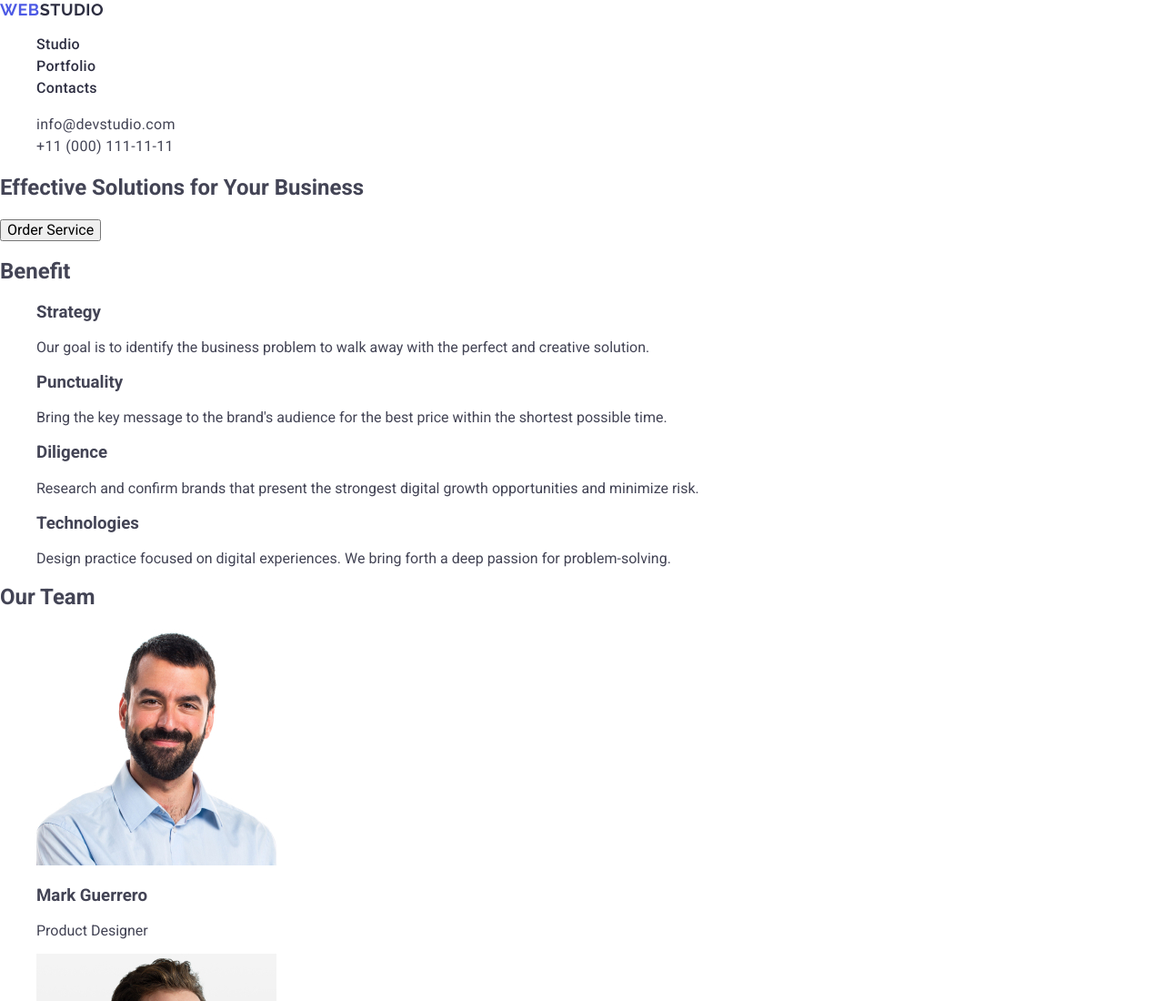
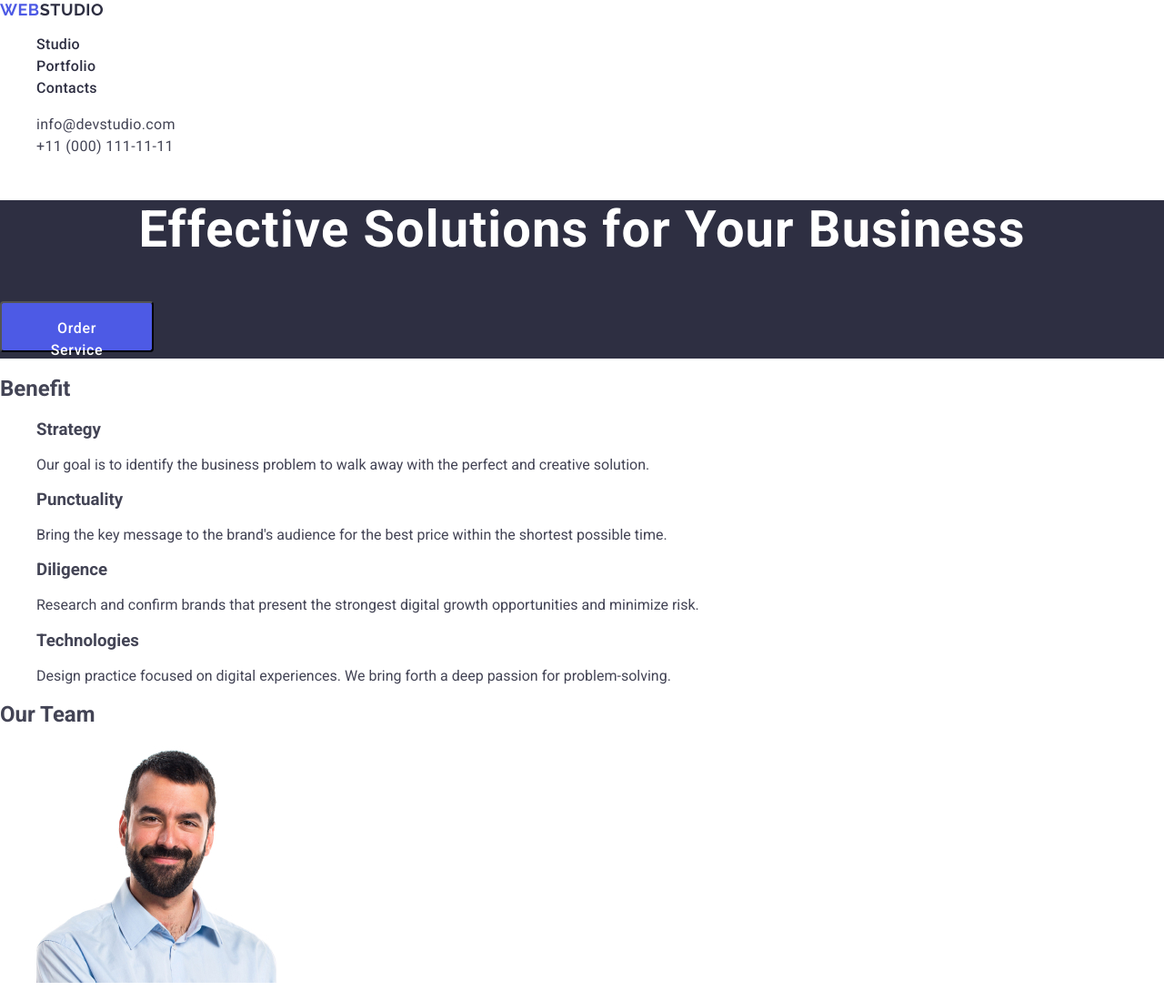
Before and after one commit to Devid-Hainal/goit-markup-hw-02, a plain HTML site: page index.html in a window 1280 px wide. Shown: the top 1100 px of the page at 91% size. Drawn offline with nearby package versions, Linux system fonts and the light colour scheme.

Commit message:
styles header

```diff
--- a/css/styles.css
+++ b/css/styles.css
@@ -51,3 +51,34 @@ a {
 .contacts-link:focus {
   color: #404bbf;
 }
+.main-page {
+  background-color: #2e2f42;
+}
+
+.main-title {
+  font-weight: 700;
+  font-size: 56px;
+  line-height: 1.07ss;
+  letter-spacing: 0.02em;
+  text-align: center;
+  color: #fff;
+}
+
+.button {
+  border-radius: 4px;
+  padding: 16px 32px;
+  width: 169px;
+  height: 56px;
+  background-color: #4d5ae5;
+}
+.button-part {
+  font-weight: 500;
+  font-size: 16px;
+  line-height: 1.5;
+  letter-spacing: 0.04em;
+  color: #fff;
+}
+.button:hover,
+.button:focus {
+  background-color: #404bbf;
+}
--- a/index.html
+++ b/index.html
@@ -33,10 +33,10 @@
         </ul>
       </address>
     </header>
-    <main>
-      <section>
-        <h1>Effective Solutions for Your Business</h1>
-        <button type="button">Order Service</button>
+    <main class="main">
+      <section class="main-page">
+        <h1 class="main-title">Effective Solutions for Your Business</h1>
+        <button class="button" type="button"><span class="button-part">Order Service</span></button>
       </section>
       <section>
         <h2>Benefit</h2>
```
